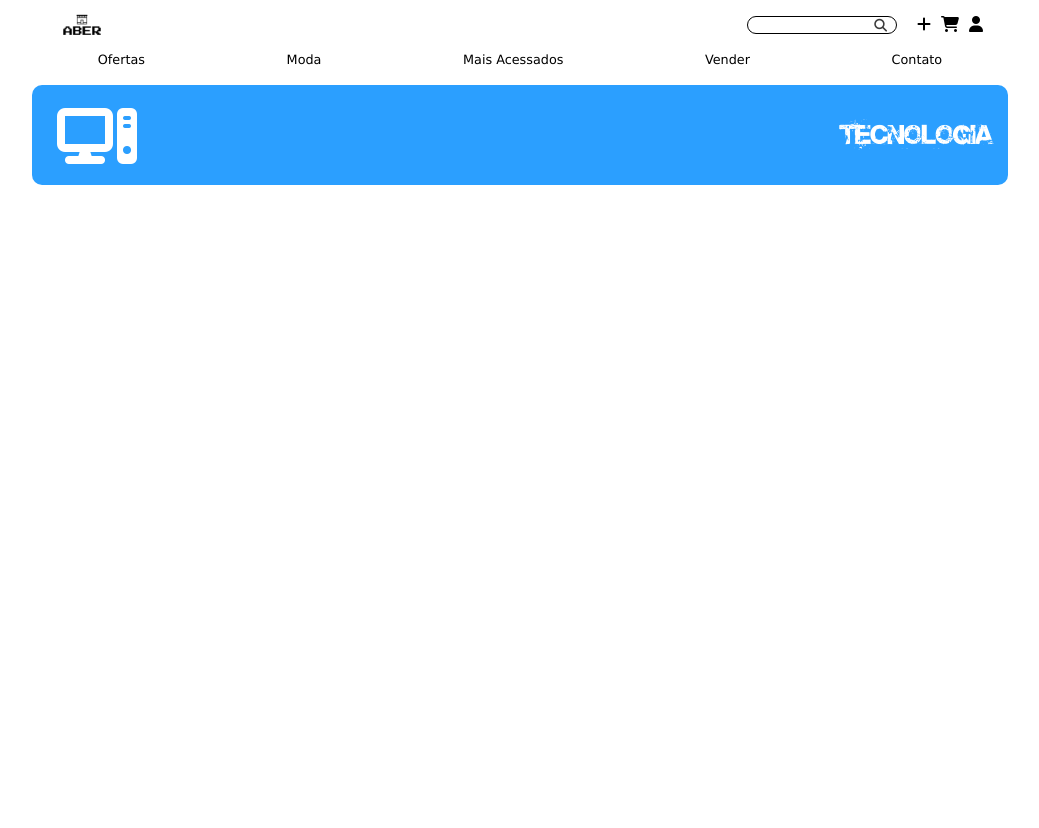
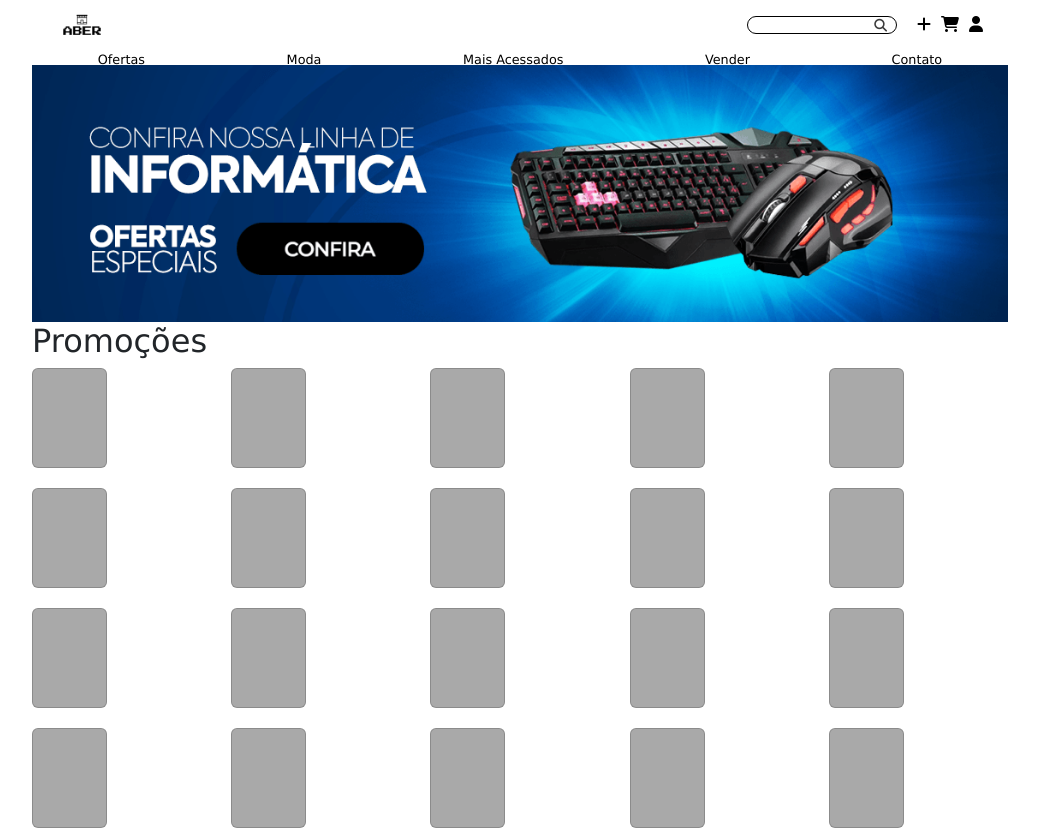
Before and after one commit to Amaral-Ethore/ABER, a PHP site: page / in a window 1280 px wide. Shown: the whole page, without its empty margins (120-1159 px from the left). Before the commit the page ends 185 px from the top, so only its background shows below. Run offline with PHP 8.4, Linux system fonts and the light colour scheme; some libraries are stand-ins or nearby versions.

Commit message:
banner novo e itens

```diff
--- a/codigos/index.js
+++ b/codigos/index.js
@@ -1,17 +1,17 @@
-let currentimage = 0;
-let banners = document.querySelectorAll('.banners .banner');
-let max = banners.length;
-function mudabanner(){
-    banners[currentimage].classList.remove("opacity");
-    currentimage++;
-    if (currentimage >= banners.length) {
-        currentimage = 0;
-    }
-    banners[currentimage].classList.add("opacity");
-}
-function start(){
-    setInterval(() => {
-        mudabanner();
-    }, 2500);
-}
-window.addEventListener('load', start);
+// let currentimage = 0;
+// let banners = document.querySelectorAll('.banners .banner');
+// let max = banners.length;
+// function mudabanner(){
+//     banners[currentimage].classList.remove("opacity");
+//     currentimage++;
+//     if (currentimage >= banners.length) {
+//         currentimage = 0;
+//     }
+//     banners[currentimage].classList.add("opacity");
+// }
+// function start(){
+//     setInterval(() => {
+//         mudabanner();
+//     }, 2500);
+// }
+// window.addEventListener('load', start);
--- a/index.html
+++ b/index.html
@@ -106,24 +106,36 @@
             </div>
         </header>
         <main>
-            <div class="main-container">
-                <div class="banners">
-                    <div class="opacity banner banner0">
-                        <i class="pc fa-solid fa-computer"></i>
-                        <p>Tecnologia</p>
-                    </div>
-                    <div class="banner banner1">
-                        <i class="fa-solid fa-gamepad"></i>
-                        <p>GAMES</p>
-                    </div>
-                    <div class="banner banner2">
-                        <i class="fa-solid fa-mountain-sun"></i>
-                        <p>Camping</p>
-                    </div>
-                    <div class="banner banner3">
-                        <i class="fa-solid fa-dumbbell"></i>
-                        <p>Musculacao</p>
-                    </div>
+            <div class="banners">
+                <div class="banner">
+                    <img src="imagens/banners/0500346001598558021.png" alt="">
+                </div>
+            </div>
+            <div class="content">
+                <h2>
+                    Promoções
+                </h2>
+                <div class="cards">
+                    <div class="card"></div>
+                    <div class="card"></div>
+                    <div class="card"></div>
+                    <div class="card"></div>
+                    <div class="card"></div>
+                    <div class="card"></div>
+                    <div class="card"></div>
+                    <div class="card"></div>
+                    <div class="card"></div>
+                    <div class="card"></div>
+                    <div class="card"></div>
+                    <div class="card"></div>
+                    <div class="card"></div>
+                    <div class="card"></div>
+                    <div class="card"></div>
+                    <div class="card"></div>
+                    <div class="card"></div>
+                    <div class="card"></div>
+                    <div class="card"></div>
+                    <div class="card"></div>
                 </div>
             </div>
         </main>
--- a/style/geral.css
+++ b/style/geral.css
@@ -86,7 +86,3 @@ a{
     padding: 0;
     border: 0;
 }
-main{
-    display: flex;
-    justify-content: center;
-}
--- a/style/index.css
+++ b/style/index.css
@@ -18,103 +18,27 @@
     font-family: 'slayer';
     src: url(../fontes/slayer_movie/Slayer\ movie.ttf) format('truetype');
 }
-.banners{
-    margin-top: 20px;
-    position: relative;
-    width: 100%;
+main{
+    display: flex;
+    justify-content: center;
+    flex-direction: column;
 }
-.banner{
-    position: absolute;
-    width: 100%;
+.content{
+    display: flex;
+    justify-content: center;
+    flex-direction: column;
+}
+.cards{
+    display: grid;
+    grid-template-columns: repeat(5, 1fr);
+    gap: 20px;
+    justify-content: center;
+}
+.card{
+    background-color: darkgrey;
+    width: 75px;
     height: 100px;
-    background-color: rgb(109, 109, 109);
-    border-radius: 10px;
-    opacity: 0;
-    transition: 400ms;
 }
-.opacity{
-    opacity: 1;
+.banners .banner img{
+    max-width: 100%;
 }
-.banner i{
-    color: white;
-}
-.banner0{
-    background-color: rgb(43, 159, 255);
-}
-.banner0 i{
-    position: absolute;
-    left: 25px;
-    top: 19px;
-    font-size: 4rem;
-}
-.banner0 p{
-    position: absolute;
-    font-size: 1.5rem;
-    bottom: 19px ;
-    right: 15px;font-family: 'base 2';
-    color: white;
-}
-.banner0 .keyboard{
-    position: absolute;
-    font-size: 1.7rem;
-    left: 25px;
-    top: 63px;
-}
-.banner0 .mouse{
-    position: absolute;
-    font-size: 1rem;
-    top: 70px;
-    left: 75px;
-}
-.banner1{
-    background-color: rgb(255, 66, 66);
-}
-.banner1 i{
-    position: absolute;
-    font-size: 4rem;
-    top: 16px;
-    left: 15px;
-}
-.banner1 P{
-    position: absolute;
-    font-family: 'darkcrystal';
-    font-size: 2rem;
-    color: white;
-    right: 20px;
-    top: 28px;
-}
-.banner2{
-    background-color: rgb(105, 199, 105);
-}
-.banner2 i{
-    position: absolute;
-    font-size: 3.7rem;
-    top: 15px;
-    left: 20px;
-}
-.banner2 p{
-    position: absolute;
-    font-family: 'maytra';
-    font-size: 3rem;
-    font-weight: 300;
-    color: white;
-    right: 20px;
-    top: 15px;
-}
-.banner3{
-    background-color: rgb(157, 89, 221);
-}
-.banner3 i{
-    position: absolute;
-    font-size: 4rem;
-    top: 17px;
-    left: 20px;
-}
-.banner3 p{
-    position: absolute;
-    font-family: 'slayer';
-    font-size: 1.2rem;
-    color: white;
-    right: 15px;
-    top: 35px;
-}
```
Also changed, not shown: imagens/banners/0500346001598558021.png (added), imagens/banners/0882329001595854637.png (added).
